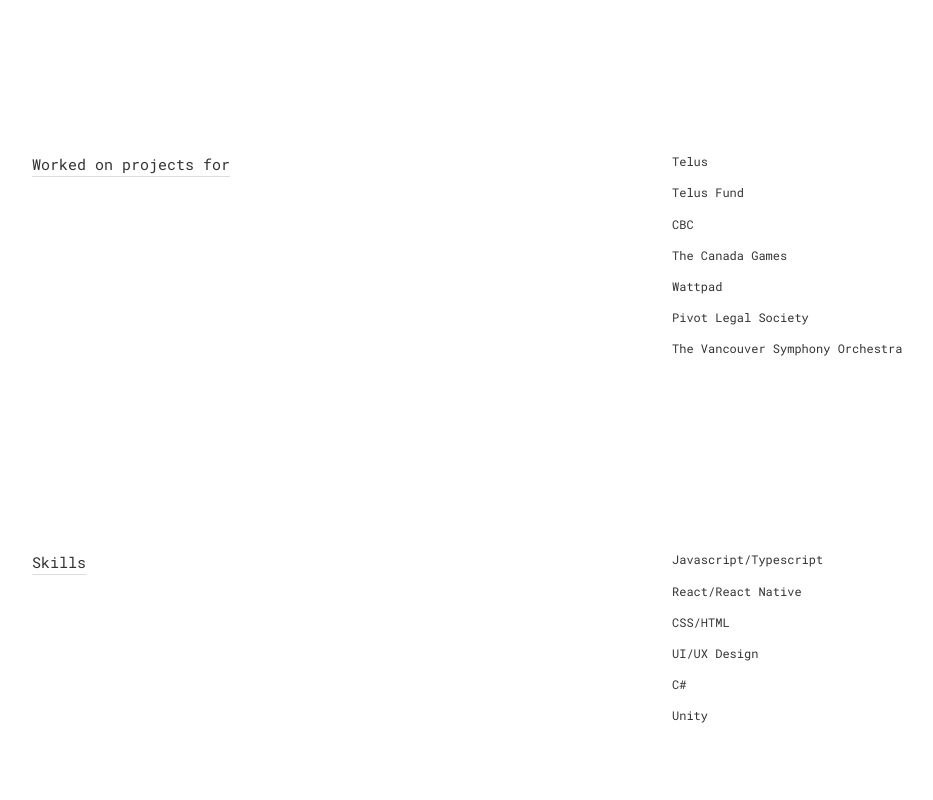
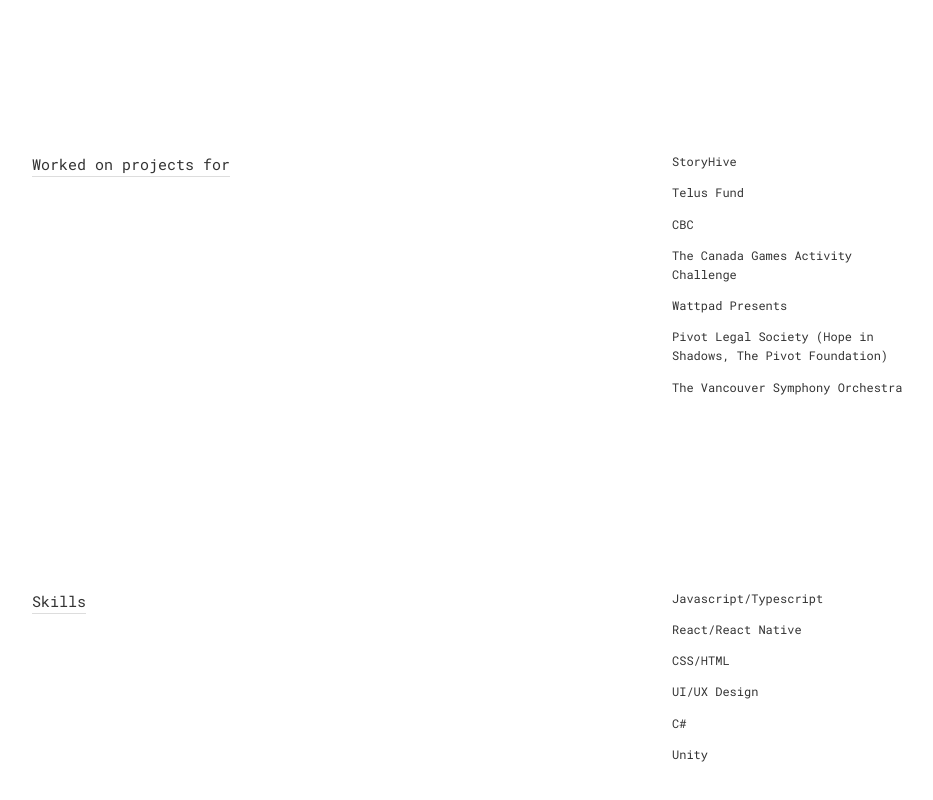
Before and after one commit to joelkbennett/joelkb.dev-nextjs, a Next.js app: page / in a window 1280 px wide. Shown: the part 2006-2806 px from the top of the page, without its empty margins (40-973 px from the left). Built offline with nearby package versions, Linux system fonts and the light colour scheme.

Commit message:
Update past projects

```diff
--- a/pages/index.tsx
+++ b/pages/index.tsx
@@ -24,12 +24,12 @@
       </Section>
       <Section title="Worked on projects for">
         <ul className={`list-flex`}>
-          <li>Telus</li>
+          <li>StoryHive</li>
           <li>Telus Fund</li>
           <li>CBC</li>
-          <li>The Canada Games</li>
-          <li>Wattpad</li>
-          <li>Pivot Legal Society</li>
+          <li>The Canada Games Activity Challenge</li>
+          <li>Wattpad Presents</li>
+          <li>Pivot Legal Society (Hope in Shadows, The Pivot Foundation)</li>
           <li>The Vancouver Symphony Orchestra</li>
         </ul>
       </Section>
```
